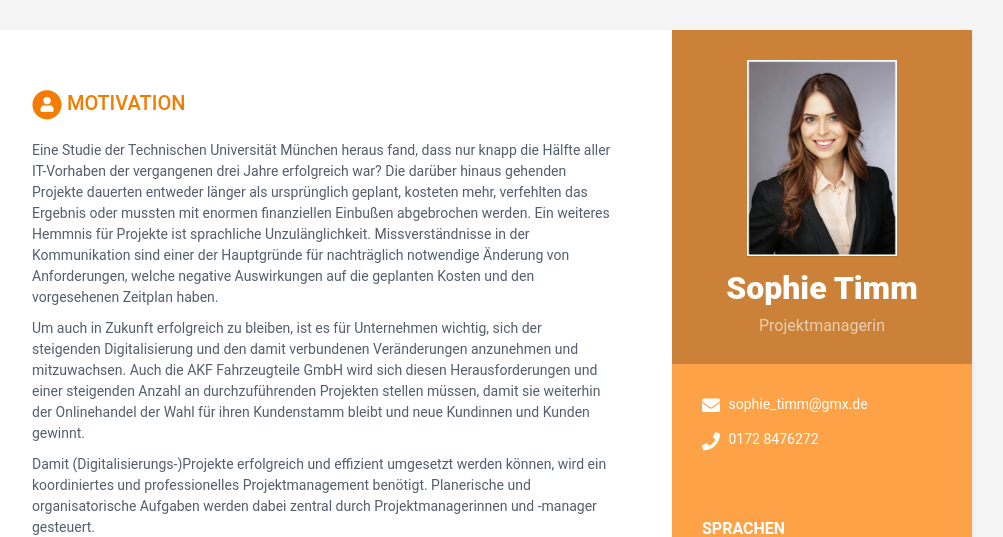
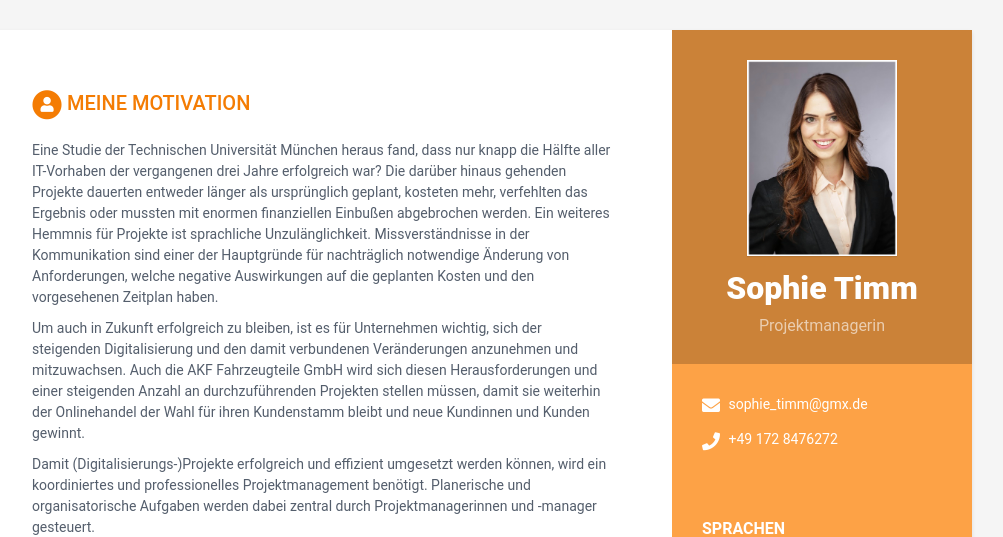
Before and after one commit to sophieforakf/sophieforakf.github.io, a Jekyll site: the page built from index.html, in a window 1280 px wide and 900 px high. Shown: the top 537 px of the window, without its empty margins (168-1171 px from the left). Built offline with Jekyll 4.4.1, drawn with Linux system fonts in a browser that asks for light colours; some of the changed text lies outside the part shown.

Commit message:
Headline adjusted

```diff
--- a/_data/data.yml
+++ b/_data/data.yml
@@ -13,7 +13,7 @@ sidebar:
 
     # Sidebar links
     email: sophie_timm@gmx.de
-    phone: 0172 8476272
+    phone: +49 172 8476272
     #timezone: America/Cancun Timezone
     #citizenship:
     #website: blog.webjeda.com #do not add http://
@@ -57,7 +57,7 @@ sidebar:
 #          link:
 
 career-profile:
-    title: Motivation
+    title: Meine Motivation
     summary: |
       Eine Studie der Technischen Universität München heraus fand, dass nur knapp die
       Hälfte aller IT-Vorhaben der vergangenen drei Jahre erfolgreich war? Die darüber
@@ -194,7 +194,7 @@ skills:
     title: Fähigkeiten &amp; Kenntnisse
 
     toolset:
-      - name: MS Office
+      - name: Microsoft Office
         level: 95%
 
       - name: Agiles Projektmanagement
```
